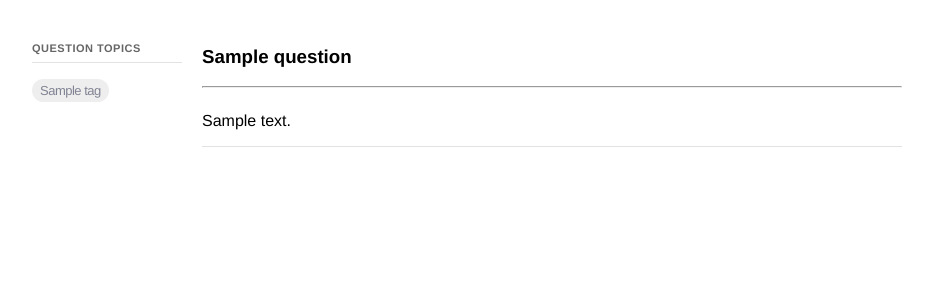
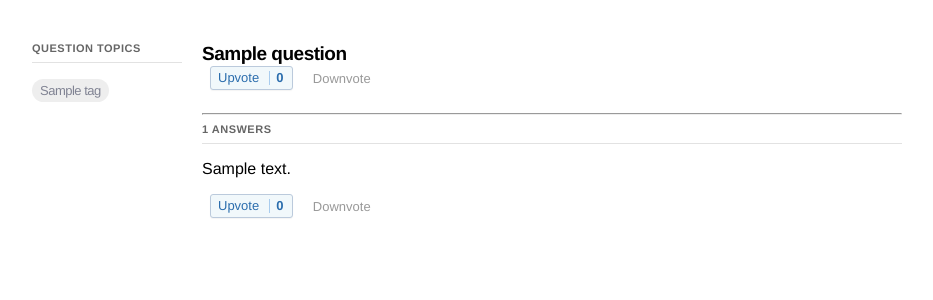
Before and after one commit to arnab-sarkar/questions, a Python web app: template templates/question.html in a window 1280 px wide. Shown: the part 51-351 px from the top of the page, without its empty margins (78-1011 px from the left). Run offline with Jinja, Linux system fonts and the light colour scheme; the template is opened without the code that fills it: most values are stand-ins (such as "Sample title", 1, 10 or a date in 2020); some libraries are stand-ins or nearby versions.

Commit message:
added vote view

```diff
--- a/static/css/main.css
+++ b/static/css/main.css
@@ -30,17 +30,19 @@ body {
 .display_userId {
   color:#aaa;
   font-size: 12px;
-  display: none;
+  display: inline-block;
+  opacity: 0;
 }
 
 .display_userId_question {
   color:#aaa;
   font-size: 12px;
   display: inline-block;
+  padding-top: 5px;
 }
 
 .each_question:hover .display_userId {
-  display: inline-block;
+  opacity: 1;
 }
 
 .each_tag {
@@ -222,7 +224,7 @@ hr.style-three {
 
 .display_answer {
   padding: 16px 0;
-  border-bottom: 1px solid #e2e2e2;
+  border-top: 1px solid #e2e2e2;
   position: relative;
 }
 
@@ -237,6 +239,95 @@ hr.style-three {
 
 .question_link:visited {
   color: #000;
+}
+
+.upVote {
+  float: left;
+  margin-right: 9px;
+  font-size: 13px;
+  margin: 0 0 -16px 0;
+  bottom: 0;
+  clear: left;
+  position: relative;
+  border-radius: 2px;
+  display: inline-block;
+  font-weight: 500;
+  outline: 0;
+  padding: 3px 7px 4px 7px;
+  text-align: center;
+  text-decoration: none;
+  text-shadow: none;
+  cursor: pointer;
+  box-shadow: 0 1px 2px rgba(0,0,0,0.15);
+  box-shadow: 0 1px 1px 0 rgba(200,200,200,0.2);
+  border-radius: 3px;
+  background: #f1f8fb;
+  color: #2b6dad;
+  border: 1px solid #bbcadc;
+  transition: all ease-out 100ms;
+  margin-right: 5px;
+}
+
+.count {
+  border-radius: 3px;
+  font-weight: bold;
+  min-width: 10px;
+  padding: 2px 3px;
+  margin: 0 0 0 4px;
+  text-align: center;
+  display: inline-block;
+  float: none;
+  background: 0;
+  color: #2b6dad;
+  padding: 0;
+  margin: 0;
+  margin-left: 6px;
+  padding-left: 6px;
+  transition: all ease-out 100ms;
+  position: relative;
+}
+
+.count:before {
+  width: 1px;
+  height: 14.5px;
+  content: "";
+  position: absolute;
+  left: 0;
+  background: #a9ccee;
+  top: 1px;
+}
+
+.downVote a{
+  margin: 0;
+  font-size: 13px;
+  padding: 5px 0 0 0;
+  background: 0;
+  color: #999;
+  font-weight: normal;
+  display: inline-block;
+  border: 0;
+  margin-left: 15px;
+  text-decoration: none;
+
+}
+
+.downVote:before {
+  margin-left: 10px
+}
+
+.actionBar {
+  padding: 0 8px 0 8px;
+}
+
+.answer_count {
+  font-size: 11px;
+  color: #666;
+  text-transform: uppercase;
+  letter-spacing: .5px;
+  font-weight: bold;
+  padding-bottom: 8px;
+  /*margin-bottom: 16px;
+  border-bottom: 1px solid #e2e2e2;*/
 }
 
 .col {
--- a/static/js/main.js
+++ b/static/js/main.js
@@ -101,6 +101,14 @@ function postAnswer(qId) {
 	post('/addAnswer',{a:answer,q:qId});
 }
 
+function voteUp(qId) {
+	alert(qId);
+}
+
+function voteDown(qId) {
+	alert(qId);
+}
+
 function postQuestion(){
 	var tags = document.getElementById('tags_entered').innerHTML.split("</li>");
 	tagList="";
--- a/templates/page-template.html
+++ b/templates/page-template.html
@@ -31,7 +31,7 @@
 			<div class="modal">
 				<a href="#" onclick="closeAddQuestion()"><img src="/img/close.jpg" align="right"></a>
 				<h2>Add Question</h2>
-				<textarea style="height:100px;width:390px" id="question" name="question"></textarea><br/><br/>
+				<textarea style="height:100px;width:100%" id="question" name="question"></textarea><br/><br/>
 				<input type="button" value="Next" onclick="addTags()" />
 			</div>
 		</div>
@@ -47,7 +47,7 @@
 				<ul class = "tags_display">
 					<div id="tags_entered"></div>
 				</ul>
-				<textarea style="height:100px;width:390px" id="tags" name="tags" onfocus="this.value=''">Enter comma seperated list of tags</textarea><br/><br/>
+				<textarea style="height:100px;width:100%" id="tags" name="tags" onfocus="this.value=''">Enter comma seperated list of tags</textarea><br/><br/>
 				<input type="button" value="Add Tags" onclick="addTag()" />
 				<input type="button" value="Back" onclick="goBack()" />
 				<input type="button" value="Add Question" onclick="postQuestion()" />
--- a/templates/question.html
+++ b/templates/question.html
@@ -13,20 +13,51 @@
 		</ul>
 	</div>
 	<div id="displayQuestion" class="questionWrapper content">
-		<h3>
+		<div class="each_question">
 			{{ question.title }}
-		</h3>
+		</div>
 		{% if user %}
 			<div class="display_userId_question"> - {{ question.userId }}</div>
 		{% endif %}
+		<div class="actionBar">
+			<div class="upVote" onclick='voteUp("{{ question.key.id }}")'>
+				Upvote
+				<span class="count">
+					0
+				</span>
+			</div>
+			<div class="downVote">
+				<a href="#" onclick='voteDown("{{ question.key.id }}")'>
+				Downvote
+				</a>
+			</div>
+			<br/>
+		</div>
 		<hr/>
 
 		<!--ul class="question_display"-->
+		<div class="answer_count">
+			{{ answers|length }} ANSWERS
+		</div>
 			{% for a in answers %}
 				<div class="display_answer">{{ a.body }}
 				{% if user %}
-					<br/><div class="display_userId_question"> - {{ a.userId }}</div>
+					<div class="display_userId_question"> - {{ a.userId }}</div>
 				{% endif %}
+				</div>
+				<div class="actionBar">
+					<div class="upVote" onclick='voteUp("{{ a.key.id }}")'>
+						Upvote
+						<span class="count">
+							0
+						</span>
+					</div>
+					<div class="downVote">
+						<a href="#" onclick='voteDown("{{ a.key.id }}")'>
+						Downvote
+						</a>
+					</div>
+					<br/>
 				</div>
 			{% endfor %}
 		<!--/ul-->
```
Also changed, not shown: templates/home.html (+19 -1 lines), 4 other files.
